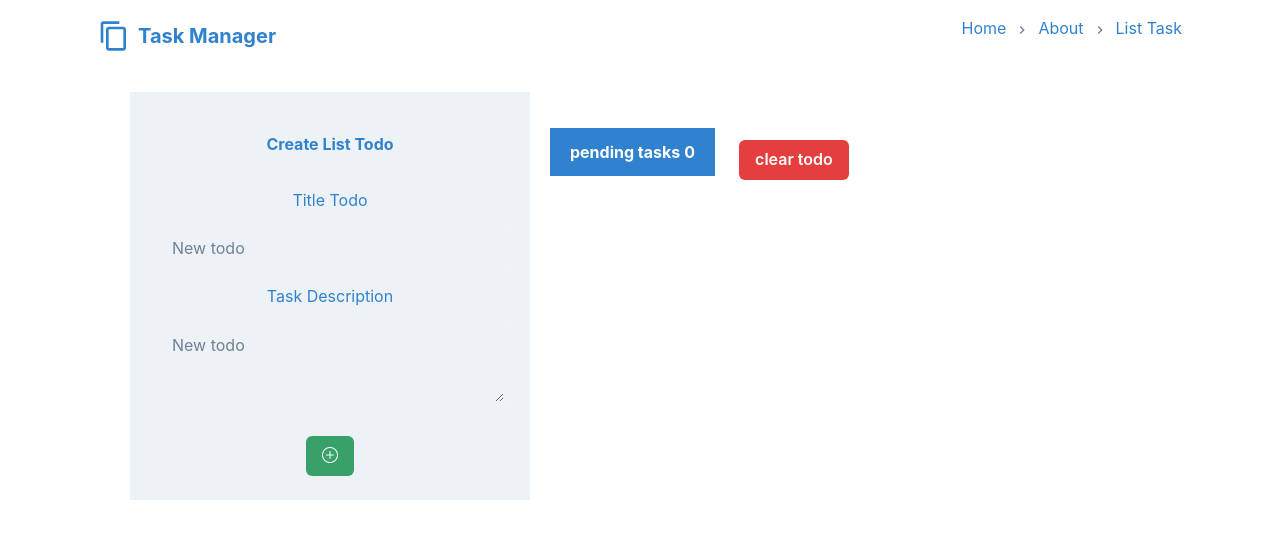
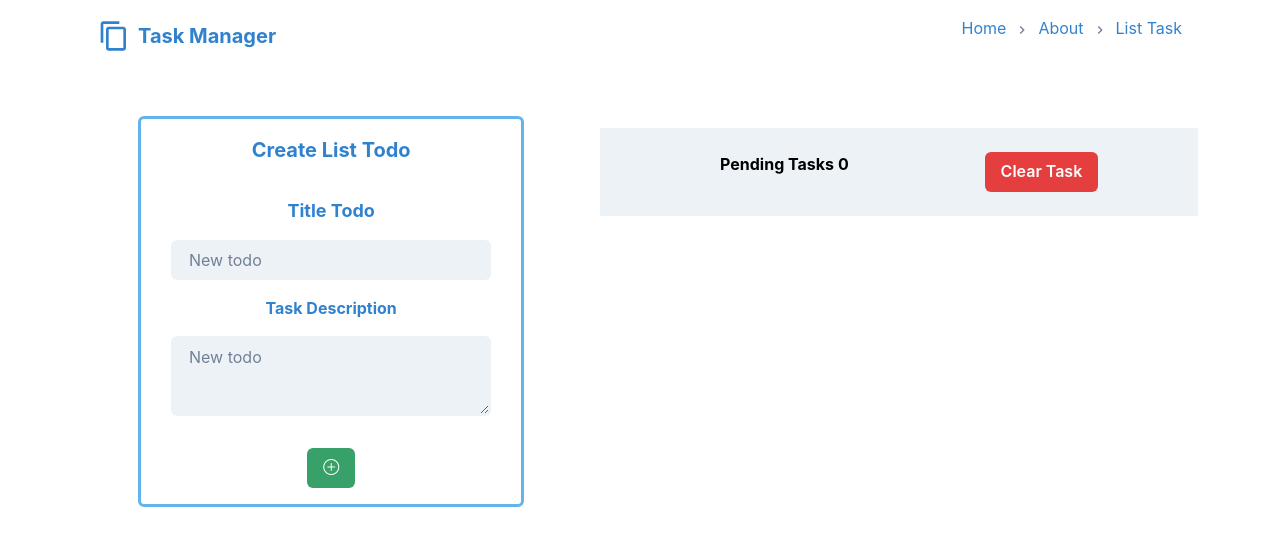
Before and after one commit to carlos060798/Todos.Ada, a React (Vite) app in the folder Tareas/: page /listtask in a window 1280 px wide. Shown: the top 546 px of the page. Built offline with nearby package versions, Linux system fonts and the light colour scheme.

Commit message:
mejora final

```diff
--- a/Tareas/src/ListTasks.jsx
+++ b/Tareas/src/ListTasks.jsx
@@ -1,9 +1,8 @@
-import { Box, Button,Stack,Text } from "@chakra-ui/react";
+import { Box, Button, Stack, Text } from "@chakra-ui/react";
 import FormTodo from "./Tareas/Form";
 import TareasList from "./Tareas/Tareas";
 import useTareas from "./hooks/useTareas";
 function ListTask() {
-
   const {
     tareas,
     pendiente,
@@ -38,19 +37,24 @@ function ListTask() {
             />
           </Box>
         </Stack>
-
-        <Stack direction="row" alignItems="center" mt={4}>
-          <Text bg="blue.500" color="white" px={5} py={3} fontWeight="bold">
-            pending tasks
+        <Box
+  bg="gray.100"
+  display="flex"
+  justifyContent="space-evenly"
+  alignItems="center"
+  mt={4}
+  py={3}
+>
+  <Text color="black" px={5} py={3} fontWeight="bold">
+    Pending Tasks
     <Text as="span" ml={1}>
       {pendiente}
     </Text>
   </Text>
-          <Button colorScheme="red" ml={4}
-           onClick={handleTareaDelete}>
-            clear todo
+  <Button colorScheme="red" ml={4} rounded="md" onClick={handleTareaDelete}>
+    Clear Task
   </Button>
-        </Stack>
+</Box>
       </Box>
     </Box>
   );
--- a/Tareas/src/Tareas/Form.jsx
+++ b/Tareas/src/Tareas/Form.jsx
@@ -7,99 +7,37 @@ function FormTodo({ handleTareaADD,Tarearef,descriptionRef,tareaEror,description
 
   return (
     <>
-    <Box w={400} bg="gray.100" p={6}>
-        <Text textAlign="center" color="blue.500" fontWeight="bold" mt={4}>
+    <Box w={500}   p={6}>
+
+        <Stack spacing={4} mx={8} borderWidth="3px" borderColor="blue.300" borderRadius="md"  paddingLeft="30px" paddingRight="30px">
+        <Text textAlign="center" color="blue.500" fontWeight="bold" mt={4} fontSize={"xl"}>
           Create List Todo
         </Text>
-        <Stack spacing={4} mt={8}>
           <Box>
-            <Text textAlign="center">Title Todo</Text>
+            <Text textAlign="center"  fontSize={"lg"} fontWeight="bold">Title Todo</Text>
             <Input  ref={Tarearef}
               variant="filled"
+              color={"black"}
               placeholder="New todo" />
              {tareaEror && <Box color="red.500">{tareaEror}</Box>}
           </Box>
           <Box>
-            <Text textAlign="center">Task Description</Text>
+            <Text textAlign="center" fontWeight="bold">Task Description</Text>
             <Textarea
              ref={descriptionRef}
              variant="filled"
+             color={"black"}
              placeholder="New todo"/>
              {descriptionError && <Box color="red.500">{descriptionError}</Box>}
           </Box>
-          <Flex justifyContent="center" mt={4}>
+          <Flex justifyContent="center" mt={4} mb={4}>
             <Button colorScheme="green" onClick={handleTareaADD}>
               <i className="bi bi-plus-circle"></i>
             </Button>
           </Flex>
         </Stack>
       </Box>
-    {/*  <Heading as="h1" fontWeight="bold" color="blue.500">
-        New Todo
-      </Heading>
-      <Flex justifyContent="center" bg="gray.100">
-        <Box mt={5} w="100%" p={4}>
-          <Box textAlign="center">
-            <FormLabel mx={2}>Title new Todo</FormLabel>
-            <Input
-              ref={Tarearef}
-              variant="filled"
-              placeholder="New todo"
-            />
-            {tareaEror && <Box color="red.500">{tareaEror}</Box>}
-          </Box>
-          <Box textAlign="center" mt={4}>
-            <FormLabel mx={2}>Description</FormLabel>
-            <Textarea
-              ref={descriptionRef}
-              variant="filled"
-              placeholder="New todo"
-            />
-            {descriptionError && <Box color="red.500">{descriptionError}</Box>}
-          </Box>
-          <Flex justifyContent="center" mt={4}>
-            <Button colorScheme="green" onClick={handleTareaADD}>
-              <i className="bi bi-plus-circle"></i>
-            </Button>
-          </Flex>
-        </Box>
-      </Flex> */}
     </>
-  );
-
-
-    {/* <h1 className="fw-bold text-primary">New Todo</h1>
-        <div className=" d-flex justify-content-center align-items-center bg-light col-12 col-md-8">
-          <div className="mb-3 col-12 flex-column">
-            <div className="text-center">
-              <label className="form-label mx-2">Title new Todo</label>
-              <input
-                ref={Tarearef}
-                className="form-control"
-                type="text"
-                placeholder="New todo"
-              />
-               { tareaEror && <div className="text-danger">{tareaEror}</div> }
-            </div>
-            <div className="text-center">
-              <label className="form-label mx-2">Description</label>
-              <textarea
-                ref={descriptionRef}
-                className="form-control"
-                placeholder="New todo"
-              />
-               { descriptionError && <div className="text-danger">{descriptionError}</div> }
-            </div>
-            <div className="d-flex justify-content-center mt-2">
-              <button className="btn btn-success" onClick={handleTareaADD}>
-                <i className="bi bi-plus-circle"></i>
-              </button>
-
-            </div>
-          </div>
-        </div>*/}
-
-
-}
+  )}
 
 export default FormTodo;
--- a/Tareas/src/Tareas/Tarea.jsx
+++ b/Tareas/src/Tareas/Tarea.jsx
@@ -1,5 +1,5 @@
 import { Box, Flex, Text, Checkbox, IconButton,} from "@chakra-ui/react";
-import { CloseIcon, AddIcon } from "@chakra-ui/icons";
+import { CloseIcon, EditIcon } from "@chakra-ui/icons";
 import { useEffect, useState } from "react";
 
 function TareaItem({ tarea, toggleTodo, deleteTarea, editarTarea }){
@@ -53,14 +53,12 @@ function TareaItem({ tarea, toggleTodo, deleteTarea, editarTarea }){
         <Flex>
           <IconButton
             mx={1}
-            colorScheme="red"
             onClick={hadleTododeleteid}
-            icon={<CloseIcon />}
+            icon={<CloseIcon  color="red"/>}
           />
           <IconButton
-            colorScheme="green"
             onClick={hadleTodoEdit}
-            icon={<AddIcon />}
+            icon={<EditIcon  color="green" />}
           />
         </Flex>
       </Flex>
@@ -70,114 +68,3 @@ function TareaItem({ tarea, toggleTodo, deleteTarea, editarTarea }){
 };
 
 export default TareaItem;
-
-
-
-
-/*import React, { useRef, useState, useEffect } from "react";
-import { Box, Flex, Checkbox, IconButton } from "@chakra-ui/react";
-import { CloseIcon, AddIcon } from "@chakra-ui/icons";
-
-function TareaItem({ tarea, toggleTodo, deleteTarea, editarTarea }) {
-  const { id, task, descripcion, completed } = tarea;
-  const liItem = useRef();
-  const [isChecked, setIsChecked] = useState(completed);
-
-  useEffect(() => {
-    setIsChecked(completed);
-  }, [completed]);
-
-  const handleTodoClick = () => {
-    toggleTodo(id);
-    setIsChecked(!isChecked);
-  };
-
-  const handleCheckboxClick = (event) => {
-    const checkbox = event.target;
-    const elemento = checkbox.parentNode;
-
-    if (!checkbox.checked) {
-      setCompletedStyle("text-decoration-line-through");
-    }
-  };
-
-  const hadleTododeleteid = () => {
-    deleteTarea(id);
-  };
-
-  const hadleTodoEdit = () => {
-    editarTarea(id);
-  };
-
-  return (
-    <>
-    <Box
-      className={`list-group-item  mt-3 ${
-        isChecked ? "text-decoration-line-through" : ""
-      }`}
-    >
-      <Flex justifyContent="space-between">
-        <p className="h5">
-          <Checkbox
-            mx={2}
-            isChecked={completed}
-            onClick={handleCheckboxClick}
-            onChange={handleTodoClick}
-          />
-          {task}
-        </p>
-        <Flex>
-          <IconButton
-            mx={1}
-            colorScheme="red"
-            onClick={hadleTododeleteid }
-            icon={<CloseIcon />}
-          />
-          <IconButton
-            colorScheme="green"
-            onClick={hadleTodoEdit}
-            icon={<AddIcon />}
-          />
-        </Flex>
-      </Flex>
-      <p>{descripcion}</p>
-    </Box>
-
-  </>
-  );
-}
-
-export default TareaItem;
-
-
-   {/* <div
-      className={`list-group-item  mt-3 ${
-        isChecked ? "text-decoration-line-through" : ""
-      }`}
-    >
-      <section className="d-flex justify-content-between">
-        <p className="h5">
-          <input
-            type="checkbox"
-            className="mx-2 btn-checkbox"
-            checked={completed}
-            onClick={handleCheckboxClick}
-            onChange={handleTodoClick}
-          />
-          {task}{" "}
-        </p>
-        <div>
-          <button
-            className="btn mx-1 text-danger btn-list"
-            onClick={hadleTododeleteid}
-          >
-            <i className="bi bi-x-circle"></i>
-          </button>
-          <button className="btn text-success btn-list" onClick={hadleTodoEdit}>
-          <AddIcon/>a
-          </button>
-
-        </div>
-      </section>
-      <p>{descripcion}</p>
-    </div>*/
--- a/Tareas/src/Tareas/Tareas.jsx
+++ b/Tareas/src/Tareas/Tareas.jsx
@@ -1,11 +1,11 @@
 import React from "react";
-import { Stack, UnorderedList } from "@chakra-ui/react";
+import {  UnorderedList } from "@chakra-ui/react";
 import TareaItem from "./Tarea";
 
 function TareasList({ tareas,toggleTodo,deleteTarea,editarTarea }) {
   return (
     <>
-     <Stack direction="row" alignItems="center">
+
       <UnorderedList listStyleType="none" className="list-group">
       {tareas.map((tarea) => (
         <TareaItem
@@ -17,7 +17,7 @@ function TareasList({ tareas,toggleTodo,deleteTarea,editarTarea }) {
         />
       ))}
     </UnorderedList>
-    </Stack>
+
     </>
   );
 }
```
Lines whose indentation alone changed are shown as unchanged.
